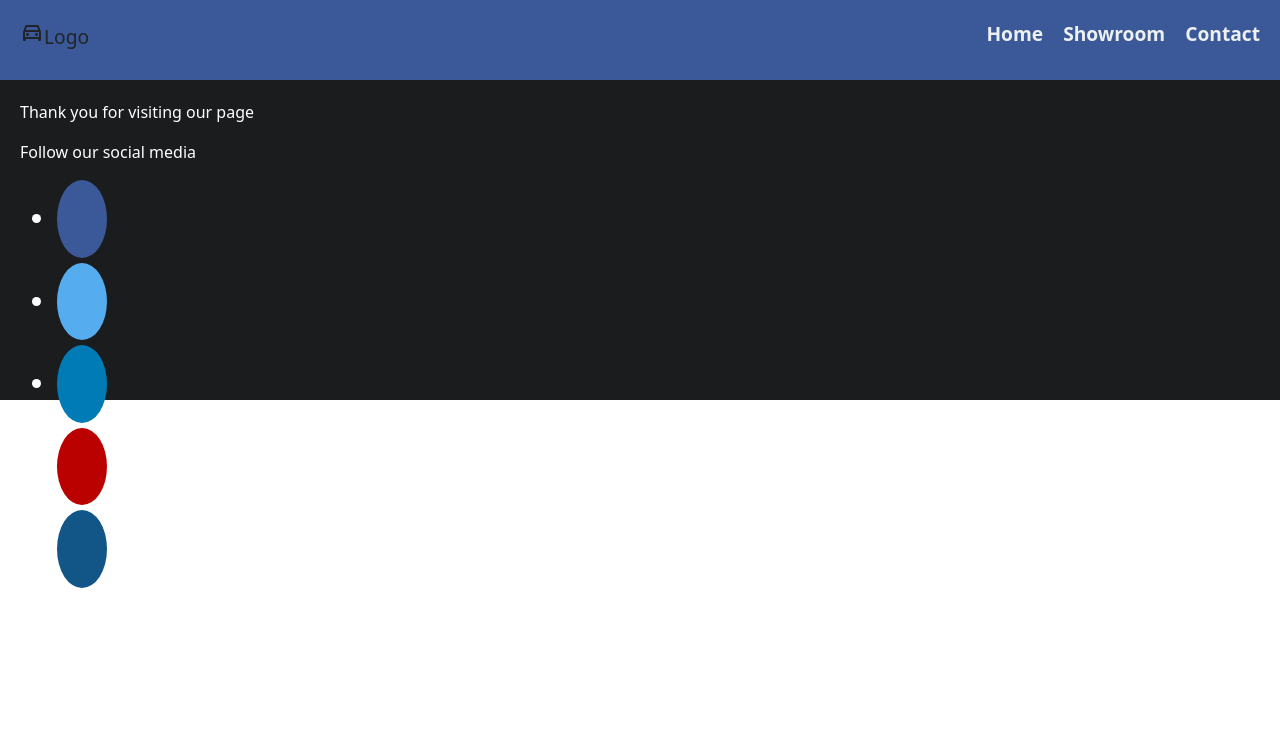
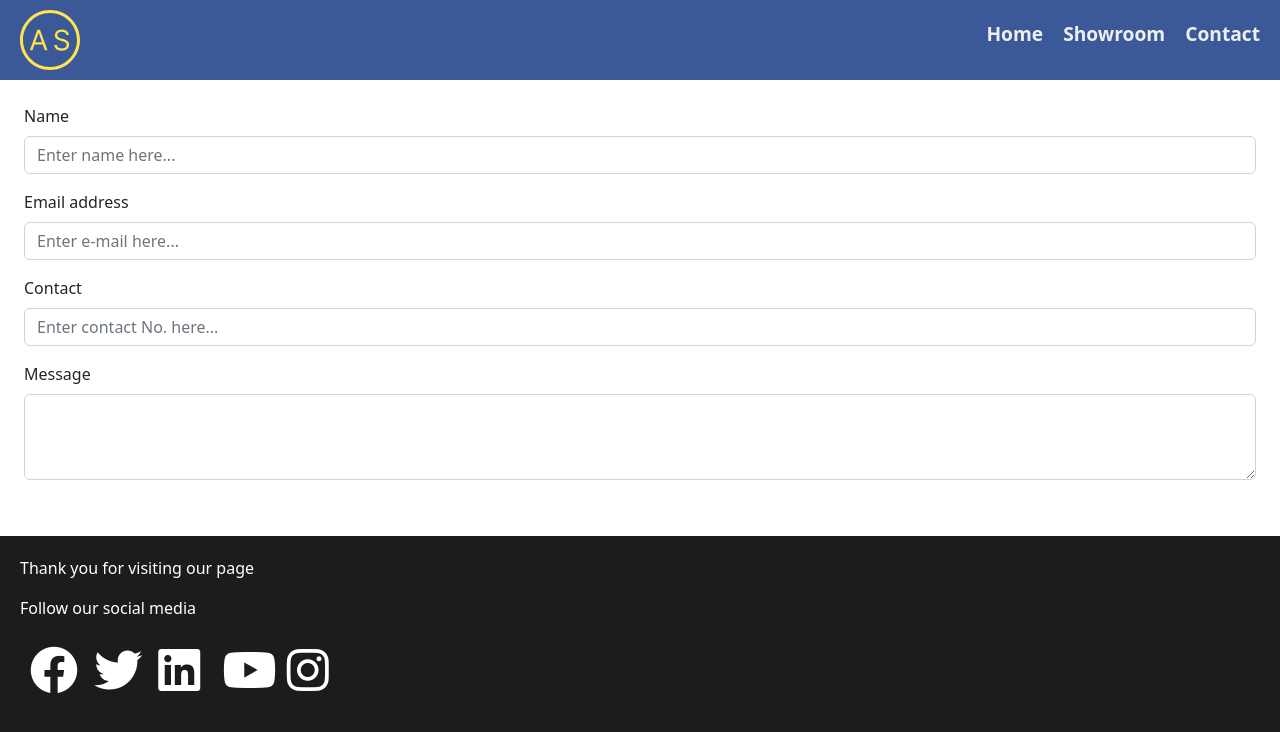
Before and after one commit to MthoNtanzi/Auto_Seller, a plain HTML site: page contact.html in a window 1280 px wide. Drawn offline with nearby package versions, Linux system fonts and the light colour scheme.

Commit message:
Update Pages

```diff
--- a/contact.html
+++ b/contact.html
@@ -1,4 +1,4 @@
-<html>
+<html lang="en">
     <head>
         <title>Showroom</title>
         <link rel="stylesheet" href="css/styles.css">
@@ -7,33 +7,48 @@
         <!-- JavaScript Bundle with Popper -->
         <script src="https://cdn.jsdelivr.net/npm/bootstrap@5.2.0-beta1/dist/js/bootstrap.bundle.min.js" integrity="sha384-pprn3073KE6tl6bjs2QrFaJGz5/SUsLqktiwsUTF55Jfv3qYSDhgCecCxMW52nD2" crossorigin="anonymous"></script>
         <link rel="stylesheet" href="https://fonts.googleapis.com/css2?family=Material+Symbols+Outlined:opsz,wght,FILL,GRAD@20..48,100..700,0..1,-50..200" />
+        <!-- Font Awesome Links -->
+        <link rel="stylesheet" href="https://cdnjs.cloudflare.com/ajax/libs/font-awesome/6.3.0/css/all.min.css" integrity="sha512-SzlrxWUlpfuzQ+pcUCosxcglQRNAq/DZjVsC0lE40xsADsfeQoEypE+enwcOiGjk/bSuGGKHEyjSoQ1zVisanQ==" crossorigin="anonymous" referrerpolicy="no-referrer" />
     </head>
     <body>
         <header class="header">
-            <span class="material-symbols-outlined ">
-                directions_car
-            </span>Logo
+            <span><a href="index.html"><img src="img/logo.svg" alt="AutoSeller Logo"></a></span>
             <div class="header_menu">
-              <div><a href="/" class="menu_items">Home</a></div>
+              <div><a href="#" class="menu_items">Home</a></div>
               <div><a href="showroom.html" class="menu_items">Showroom</a></div>
               <div><a href="contact.html" class="menu_items">Contact</a></div>
             </div>
         </header>
         <main>
-
+            <form action="" class="p-4">
+                <div class="mb-3">
+                    <label for="exampleFormControlInput1" class="form-label">Name</label>
+                    <input type="email" class="form-control" id="exampleFormControlInput1" placeholder="Enter name here...">
+                </div>
+                <div class="mb-3">
+                    <label for="exampleFormControlInput1" class="form-label">Email address</label>
+                    <input type="email" class="form-control" id="exampleFormControlInput1" placeholder="Enter e-mail here...">
+                </div>
+                <div class="mb-3">
+                    <label for="exampleFormControlInput1" class="form-label">Contact</label>
+                    <input type="email" class="form-control" id="exampleFormControlInput1" placeholder="Enter contact No. here...">
+                </div>
+                <div class="mb-3">
+                    <label for="exampleFormControlTextarea1" class="form-label">Message</label>
+                    <textarea class="form-control" id="exampleFormControlTextarea1" rows="3"></textarea>
+                </div>
+            </form>
         </main>
         <footer class="footer">
             <div id="thanks">
                 <p>Thank you for visiting our page</p>
                 <p>Follow our social media</p>
                 <div class="social_links">
-                  <ul>
-                    <li href="#" class="fa fa-facebook"></li>
-                    <li href="#" class="fa fa-twitter"></li>
-                    <li href="#" class="fa fa-linkedin"></li>
-                    <li href="#" class="fa fa-youtube"></li>
-                    <li href="#" class="fa fa-instagram"></li>
-                  </ul>
+                    <i class="fa-brands fa-facebook"></i>
+                    <i class="fa-brands fa-twitter"></i>
+                    <i class="fa-brands fa-linkedin"></i>
+                    <i class="fa-brands fa-youtube"></i>
+                    <i class="fa-brands fa-instagram"></i>
                 </div>
             </div>
         </footer>
--- a/css/_global.scss
+++ b/css/_global.scss
@@ -14,6 +14,14 @@ body{
     height: 80px;
     font-size: 1.2rem;
     background-color: $primary;
+
+    span{
+        img{
+            height: 60px;
+            cursor: pointer;
+            margin-top: -10px;
+        }
+    }
 
     &_menu{
         list-style-type: none;
@@ -61,34 +69,30 @@ body{
 
 
 /* Adding The Classes for the social media links */
-.fa{
-    padding: 20px;
-    font-size: 25px;
+.social_links i{
+    padding: 5px;
+    font-size: 3rem;
     width: 50px;
     text-align: center;
     text-decoration: none;
     margin: 5px 5px;
-    border-radius: 50%;
+    cursor: pointer;
+    transition: .5s;
 }
-.fa-instagram {
-    background: #125688;
-    color: white;
+.fa-instagram:hover {
+    color: #8a3ab9;
 }
-.fa-youtube {
-    background: #bb0000;
-    color: white;
+.fa-youtube:hover {
+    color: #bb0000;
 }
-.fa-facebook {
-    background: #3B5998;
-    color: white;
+.fa-facebook:hover {
+    color: #3B5998;
 }
-.fa-twitter {
-    background: #55ACEE;
-    color: white;
+.fa-twitter:hover {
+    color: #55ACEE;
 }
-.fa-linkedin {
-    background: #007bb5;
-    color: white;
+.fa-linkedin:hover {
+    color: #007bb5;
 }
 
 /* End of Social links styling */
```
Also changed, not shown: index.html (+2 -4 lines), showroom.html (+6 -8 lines), css/styles.css, header.html (deleted), img/logo.svg (added), 1 other file.
